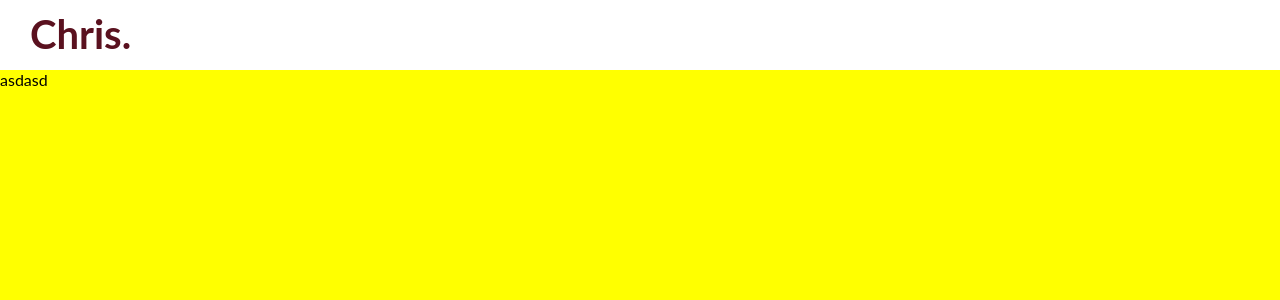
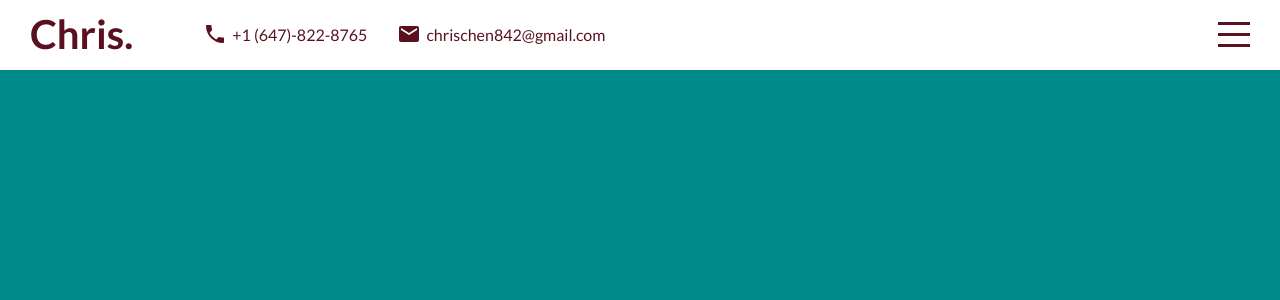
Before and after one commit to chrischen842/PortfolioWebsite, a React (Create React App) app: page / in a window 1280 px wide. Shown: the top 300 px of the page. Built offline with nearby package versions, Linux system fonts and the light colour scheme.

Commit message:
added changes to the topbar

```diff
--- a/package.json
+++ b/package.json
@@ -3,6 +3,11 @@
   "version": "0.1.0",
   "private": true,
   "dependencies": {
+    "@emotion/react": "^11.7.1",
+    "@emotion/styled": "^11.6.0",
+    "@material-ui/core": "^4.12.3",
+    "@material-ui/icons": "^4.11.2",
+    "@mui/material": "^5.2.5",
     "@testing-library/jest-dom": "^5.16.1",
     "@testing-library/react": "^12.1.2",
     "@testing-library/user-event": "^13.5.0",
--- a/public/index.html
+++ b/public/index.html
@@ -10,20 +10,10 @@
       content="Web site created using create-react-app"
     />
     <link rel="apple-touch-icon" href="%PUBLIC_URL%/logo192.png" />
-    <!--
-      manifest.json provides metadata used when your web app is installed on a
-      user's mobile device or desktop. See https://developers.google.com/web/fundamentals/web-app-manifest/
-    -->
     <link rel="manifest" href="%PUBLIC_URL%/manifest.json" />
-    <!--
-      Notice the use of %PUBLIC_URL% in the tags above.
-      It will be replaced with the URL of the `public` folder during the build.
-      Only files inside the `public` folder can be referenced from the HTML.
-
-      Unlike "/favicon.ico" or "favicon.ico", "%PUBLIC_URL%/favicon.ico" will
-      work correctly both with client-side routing and a non-root public URL.
-      Learn how to configure a non-root public URL by running `npm run build`.
-    -->
+    <link rel="preconnect" href="https://fonts.googleapis.com">
+    <link rel="preconnect" href="https://fonts.gstatic.com" crossorigin>
+    <link href="https://fonts.googleapis.com/css2?family=Lato:wght@100;200;300;400;500;700;900&display=swap" rel="stylesheet">
     <title>Chris Chen</title>
     <style>
       *{
--- a/src/components/intro/Intro.jsx
+++ b/src/components/intro/Intro.jsx
@@ -2,8 +2,6 @@ import './intro.scss'
 
 export default function Intro() {
     return (
-        <div className='intro' id = 'intro'>
-            asdasd
-        </div>
+        <div className='intro' id = 'intro'></div>
     )
 }
--- a/src/components/intro/intro.scss
+++ b/src/components/intro/intro.scss
@@ -1,4 +1,4 @@
 .intro
 {
-    background-color: yellow;
+    background-color: darkcyan;
 }
--- a/src/components/topbar/Topbar.jsx
+++ b/src/components/topbar/Topbar.jsx
@@ -1,13 +1,28 @@
 import './topbar.scss'
+import {Phone, Mail} from '@material-ui/icons';
 
-export default function Topbar() {
+export default function Topbar({openMenu, setOpenMenu}) {
     return (
         <div className='topbar'>
             <div className='wrapper'>
                 <div className='left'>
                     <a href='#intro' className='logo'>Chris.</a>
+                    <div className="itemContainer">
+                        <Phone className='icon'/>
+                        <span>+1 (647)-822-8765</span>
+                    </div>
+                    <div className='itemContainer'>
+                        <Mail className='icon'/>
+                        <span>chrischen842@gmail.com</span>
+                    </div>
                 </div>
-                <div className='right'></div>
+                <div className='right'>
+                    <div className="hamburger">
+                        <span className='line1'></span>
+                        <span className='line2'></span>
+                        <span className='line3'></span>
+                    </div>
+                </div>
             </div>
         </div>
     )
--- a/src/components/topbar/topbar.scss
+++ b/src/components/topbar/topbar.scss
@@ -10,19 +10,95 @@
     top: 0;
     z-index: 2;
 
-    .wrapper{
+    .wrapper
+    {
         padding: 10px 30px;
         display: flex;
         align-items: center;
         justify-content: space-between;
     }
 
-    .left{
-        .logo{
+    .left
+    {
+        display: flex;
+        align-items: center;
+
+        .logo
+        {
             font-size: 40px;
             font-weight: 700;
             text-decoration: none;
             color: inherit;
+            margin-right: 40px;
+        }
+
+        .itemContainer
+        {
+            display: flex;
+            align-items: center;
+            margin-left: 30px;
+
+            .icon
+            {
+                font-style: 18px;
+                margin-right: 5px;
+            }
+
+            span
+            {
+                font-style: 15px;
+                font-weight: 500;
+            }
+
+
+        }
+    }
+    .right
+    {
+
+        .hamburger
+        {
+
+            width: 32px;
+            height: 25px;
+            display: flex;
+            flex-direction: column;
+            justify-content: space-between;
+            cursor: pointer;
+
+            span
+            {
+                width: 100%;
+                height: 3px;
+                background-color: $mainColor;
+                transform-origin: left;
+                transition: all 2s ease;
+            }
+        }
+    }
+    &.active
+    {
+        background-color: $mainColor;
+        color: white;
+        .hamburger
+        {
+            span
+            {
+                &:first-child
+                {
+                    background-color: white;
+                    transform: rotate(45deg);
+                }
+                &:nth-child(2)
+                {
+                    opacity: 0;
+                }
+                &:last-child
+                {
+                    background-color: white;
+                    transform: rotate(315deg);
+                }
+            }
         }
     }
 }
```
Also changed, not shown: 2 other files (tests, documents, lock files or other folders).
